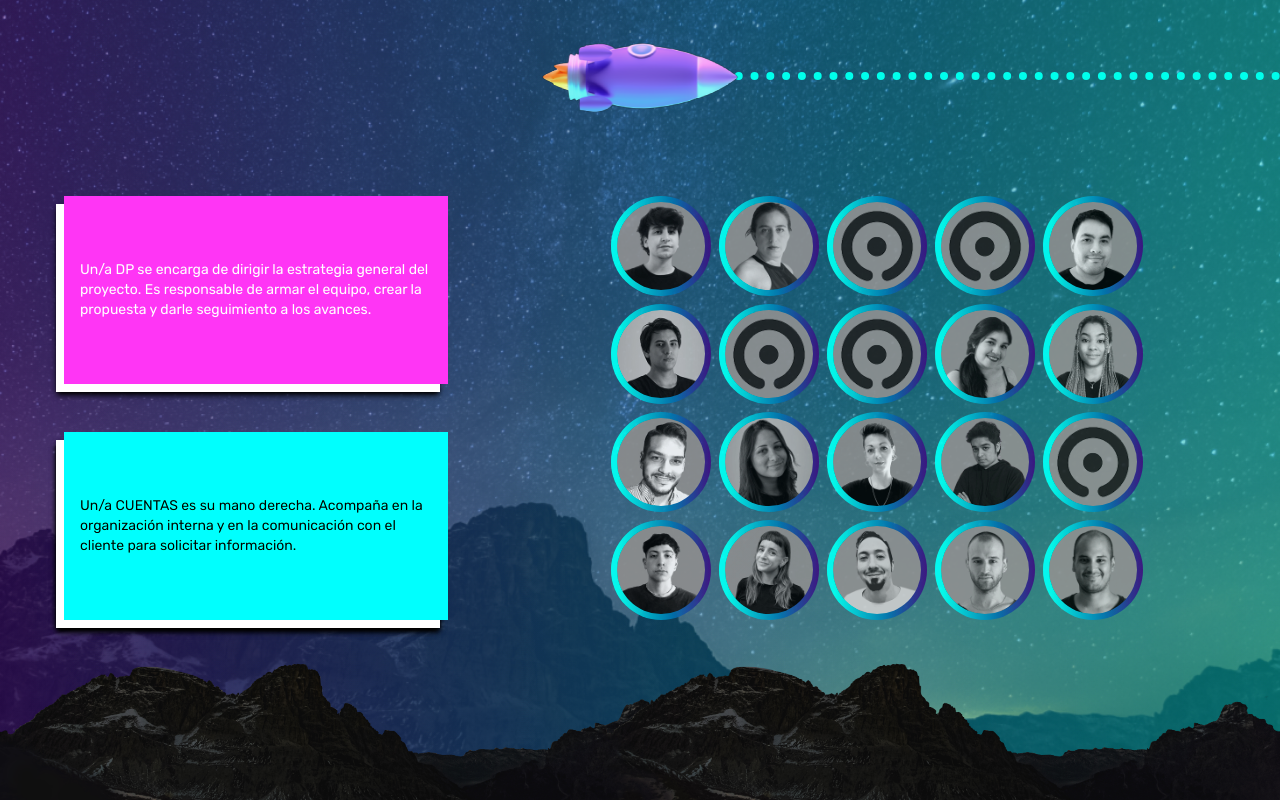
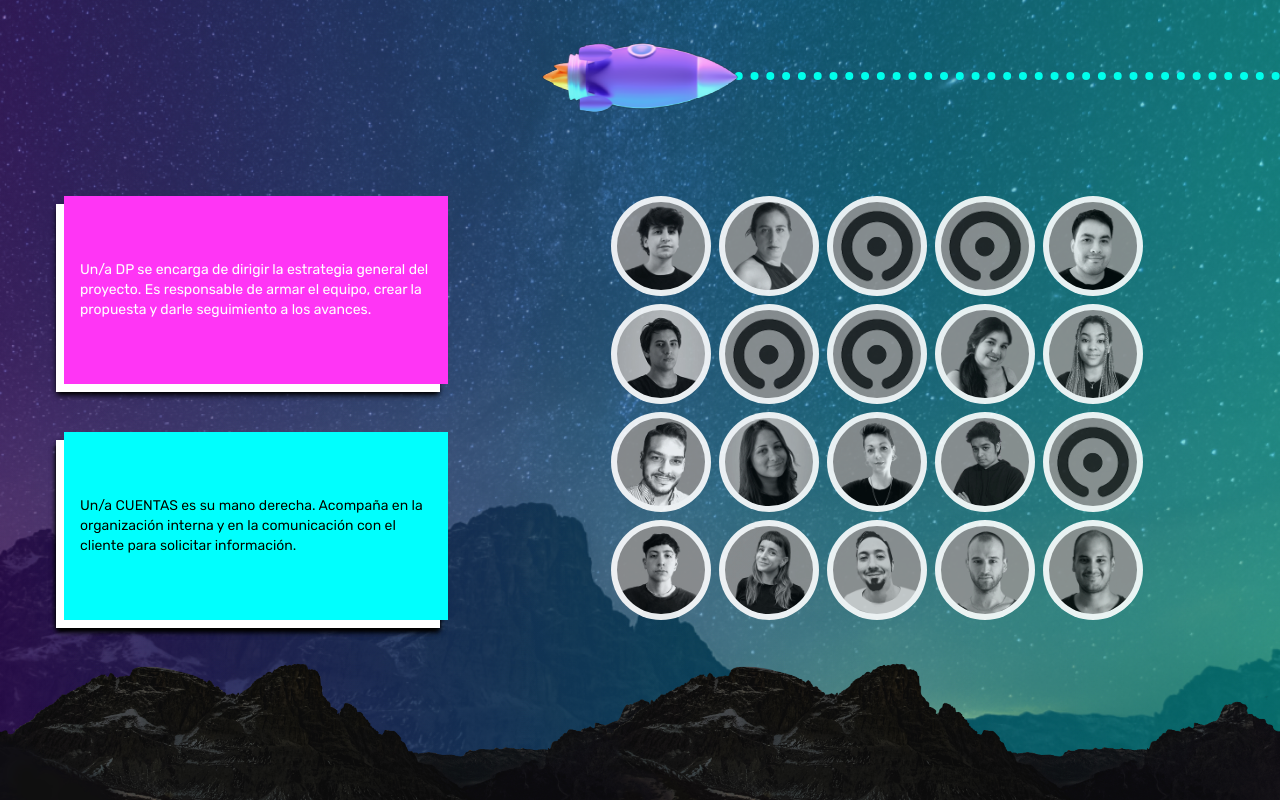
Before and after one commit to Nahuel-NP/Jugate-con-circulo, a React (Vite) app: page /game in a window 1280 px wide. Built offline with nearby package versions, Linux system fonts and the light colour scheme; what tailwindcss-animated would draw is missing.

Commit message:
change border color and zindex

```diff
--- a/src/components/DragAndDrop/Draggable.tsx
+++ b/src/components/DragAndDrop/Draggable.tsx
@@ -24,6 +24,7 @@ export const Draggable = ({ id, circulero, disabled = false }: Props) => {
   const style = {
     // Outputs `translate3d(x, y, 0)`
     opacity: isDragging ? 1 : 0.9,
+    zIndex: isDragging ? 100 : 70,
     transform: CSS.Translate.toString(transform),
   };
 
@@ -35,7 +36,7 @@ export const Draggable = ({ id, circulero, disabled = false }: Props) => {
           <p className='text-[10px] leading-[12px] px-2 text-white select-none sm:text-xs uppercase '>{circulero?.name}</p>
         </div>
         :
-        <div className='w-full p-1 md:p-[6px] bg-gradient-to-r from-c-cyan to-c-purple'>
+        <div className='w-full p-1 md:p-[6px] bg-white'>
           <img className='rounded-full' src={`/images/circuleros/${circulero?.image ? circulero.image : 'no-profile'}.jpg`} alt={circulero?.name} />
         </div>}
     </div>
```
